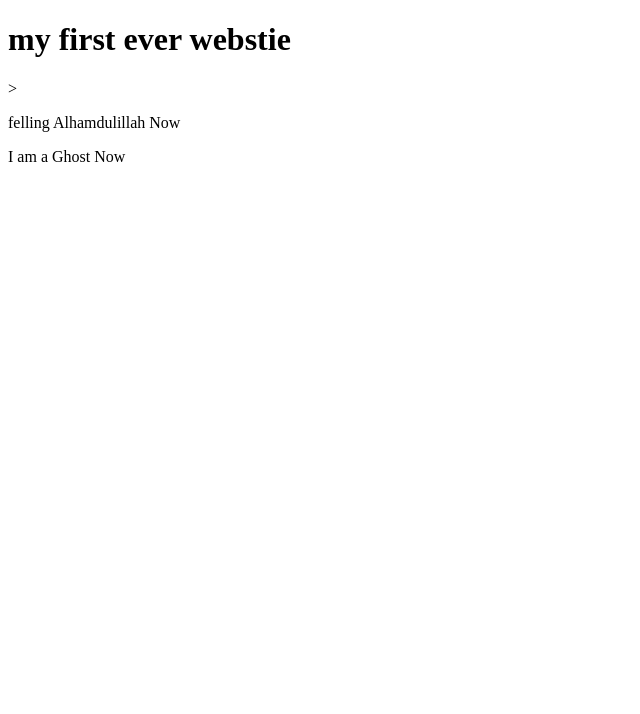
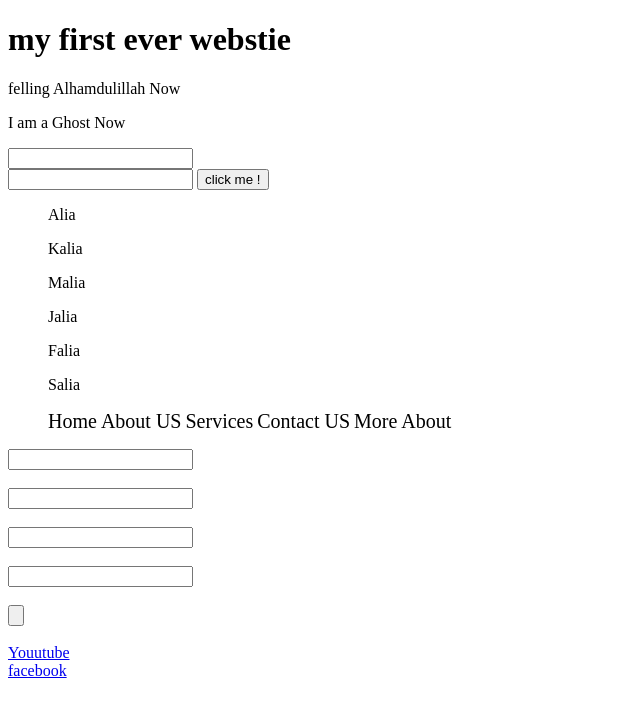
Before and after one commit to Shakilahmmedms/my_first_website, a plain HTML site: page index.html in a window 1280 px wide. Shown: the whole page, without its empty margins (0-640 px from the left). Drawn offline with Linux system fonts and the light colour scheme.

Commit message:
brach switch

```diff
--- a/index.html
+++ b/index.html
@@ -5,11 +5,56 @@
     <meta http-equiv="X-UA-Compatible" content="IE=edge">
     <meta name="viewport" content="width=device-width, initial-scale=1.0">
     <title>Document</title>
+    <style>
+
+        li:nth-child(2n-1){
+
+            color: black;
+
+        }
+        a:visited{
+
+        }
+        li{display: inline-block;
+        }
+        li a{
+            text-decoration: none;
+            color: black;
+            font-size: 20px;
+        }
+    </style>
 </head>
 <body>
-    <h1>my first ever webstie</h1>>
+
+    <h1>my first ever webstie</h1>
         <p>felling Alhamdulillah Now</p>
         <p>I am a Ghost Now</p>
+    <input name="email" type="text">
+    <br>
+    <input name="password" type="password">
+    <button>click me !</button>
+    <ul>
+        <p>Alia</p>
+        <p>Kalia</p>
+        <p>Malia</p>
+        <p>Jalia</p>
+        <p>Falia</p>
+        <p>Salia</p>
+    </ul>
+    <ol>
+        <li><a href="">Home</a></li>
+        <li><a href="">About US</a></li>
+        <li><a href="">Services</a></li>
+        <li><a href="">Contact US</a></li>
+        <li><a href="">More About</a></li>
+    </ol>
+    <input type="First Name"><br><br>
+    <input type="Last Name"><br><br>
+    <input type="Email"><br><br>
+    <input type="Password"><br><br>
+    <input name="Submit" type="button"/><br><br>
 
+    <a href="https://studio.youtube.com/channel/UCAlhkJLyOOPwKyEqmTH8qlA">Youutube</a><br>
+    <a href="www.facebook.com/shakil.ahmmed.3">facebook</a>
 </body>
 </html>
```
